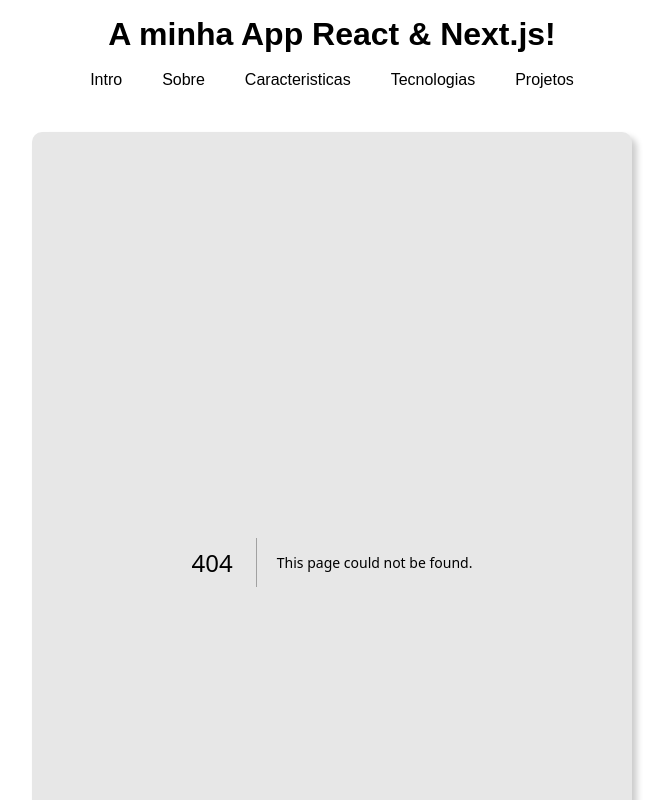
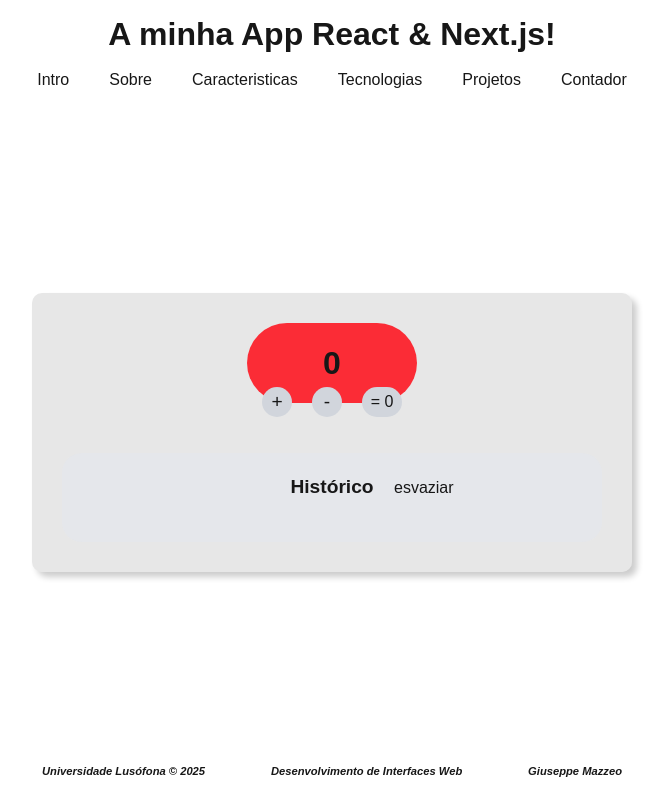
Before and after one commit to giuseppemazze0/next-giuseppe, a Next.js app: page /contador in a window 1280 px wide. Before the commit this address had no page. Shown: the top 800 px of the page, without its empty margins (308-978 px from the left). Built offline with nearby package versions, Linux system fonts and the light colour scheme.

Commit message:
contador

```diff
--- /dev/null
+++ b/app/contador/page.tsx
@@ -0,0 +1,7 @@
+import Contador from "@/components/Contador/Contador"
+
+export default function ContadorPage() {
+    return (
+        <Contador/>
+    )
+}
--- a/app/layout.tsx
+++ b/app/layout.tsx
@@ -29,6 +29,7 @@ export default function RootLayout({
               <li><Link href="/caracteristicas">Caracteristicas</Link></li>
               <li><Link href="/tecnologias">Tecnologias</Link></li>
               <li><Link href="/projetos">Projetos</Link></li>
+              <li><Link href="/contador">Contador</Link></li>
             </ul>
           </nav>
         </header>
--- /dev/null
+++ b/components/Contador/Contador.tsx
@@ -0,0 +1,129 @@
+"use client"
+
+import { useEffect, useState } from "react"
+
+interface HistoricoContador {
+    atual: number
+    horario: string
+    corFundo: string
+}
+
+export default function Contador() {
+    const [contador, setContador] = useState<number>(() => {
+        const contadorStored = localStorage.getItem('contador')
+        return contadorStored ? Number(contadorStored) : 0
+    })
+    const [corFundo, setCorFundo] = useState<string>('')
+    const [historico, setHistorico] = useState<HistoricoContador[]>(() => {
+        const historicoStored = localStorage.getItem('historico')
+        return (historicoStored) ? JSON.parse(historicoStored) : []
+    })
+    const limiteMin = 0
+    const limiteMax = 10
+
+
+    function definirCorFundo (cont: number) {
+        if (cont <= 3) return 'bg-red-500'
+        if (cont <= 7) return 'bg-yellow-500'
+        return 'bg-green-500'
+    }
+
+    function aumentarContador () {
+        if (contador >= limiteMax) {
+            alert('Atingiu o limite máximo')
+            return
+        }
+        let cont = contador+1
+        setContador(cont)
+        acrescentarHistorico(cont)
+    }
+    function diminuirContador () {
+        if (contador <= limiteMin) {
+            alert('Atingiu o limite mínimo')
+            return
+        }
+        let cont = contador-1
+        setContador(cont)
+        acrescentarHistorico(cont)
+    }
+    function resetarContador () {
+        setContador(0)
+        acrescentarHistorico(0)
+    }
+
+
+    function acrescentarHistorico (cont: number) {
+        const data = new Date()
+        const corFundoAtual = definirCorFundo(cont)
+
+        setHistorico(historico => [
+            ...historico,
+            {
+                atual: cont,
+                horario: `${data.getHours()}:${data.getMinutes()}:${data.getSeconds()}`,
+                corFundo: `${corFundoAtual}`
+            }
+        ])
+    }
+    function resetarHistorico () { setHistorico([]) }
+
+
+
+    useEffect(() => {
+        const corFundoAtual = definirCorFundo(contador)
+
+        setCorFundo(corFundoAtual)
+
+        localStorage.setItem('contador', `${contador}`)
+    }, [contador])
+
+    useEffect(() => {
+        localStorage.setItem('historico', JSON.stringify(historico))
+    }, [historico])
+
+
+
+    return (
+        <div className="relative">
+            <p className={`flex justify-center items-center w-[170px] h-[80px] m-auto rounded-full text-[2em] font-bold ${corFundo} transition duration-500 ease-in-out`}>
+                {contador}
+            </p>
+
+            <div className="absolute top-[64px] left-[50%] flex justify-center gap-x-[20px] transform -translate-x-[50%]">
+                <button onClick={aumentarContador} className="cursor-pointer flex justify-center items-center w-[30px] h-[30px] rounded-full text-[1.2em] bg-gray-300 active:bg-gray-400">
+                    +
+                </button>
+                <button onClick={diminuirContador} className="cursor-pointer flex justify-center items-center w-[30px] h-[30px] rounded-full text-[1.2em] bg-gray-300 active:bg-gray-400">
+                    -
+                </button>
+                <button onClick={resetarContador} className="cursor-pointer flex justify-center items-center w-[40px] h-[30px] rounded-full  bg-gray-300 active:bg-gray-400">
+                    = 0
+                </button>
+            </div>
+
+            <div className="flex flex-col items-center gap-y-[20px] py-[20px] mt-[50px] rounded-[20px] bg-gray-200">
+                <div className="relative">
+                    <h2 className="text-center text-[1.2em]">
+                        Histórico
+                    </h2>
+                    <button onClick={resetarHistorico} className="absolute cursor-pointer top-[50%] right-[-80px] hover:underline transform -translate-y-[50%]">
+                        esvaziar
+                    </button>
+                </div>
+
+                <ul className="flex flex-col items-center gap-y-[10px]">
+                    {historico.map((historicoAtual) => (
+                        <li className={`w-fit px-[20px] py-[5px] rounded-[5px] ${historicoAtual.corFundo}`}>
+                            <span className="block text-[.9em] italic">
+                                {historicoAtual.horario}
+                            </span>
+                            <span className="text-[1.2em]">
+                                {historicoAtual.atual}
+                            </span>
+                        </li>
+                    ))}
+                </ul>
+            </div>
+        </div>
+    )
+}
--- a/components/DescricaoProjetos/DescricaoProjetos.tsx
+++ b/components/DescricaoProjetos/DescricaoProjetos.tsx
@@ -1,30 +1,9 @@
 import Link from 'next/link';
 import Orgulho from '@/components/Orgulho/Orgulho';
 import Projeto from '../Projeto/Projeto';
+import projetos from '@/data/projetos.json'
 
-const itens = []
-const quantidadeLabs = 7;
-const nomeProjetos = ["São Paulo", "São Paulo", "São Paulo", "Taberna DEISI", "JavaScript", "Lojinha.", "Lojinha,"]
-const descricaoProjetos = [
-  "No primeiro laboratório, escolhemos uma cidade para servir de base ao projeto. Foi aqui que tivemos nosso primeiro contato com a linguagem HTML e aprendemos a estruturar uma página web simples.",
-  "No segundo laboratório, deixamos nossa página muito mais elegante com o uso de CSS. Exploramos seletores, estilização básica e começamos a construir um layout mais organizado.",
-  "Para concluir essa trilogia da cidade, aprimoramos o projeto com todos os conhecimentos de HTML e CSS adquiridos ao longo do semestre, incluindo flexbox, grid, media queries e outras técnicas avançadas de layout.",
-  "Após dominar HTML e CSS, desenvolvemos nosso primeiro projeto utilizando JavaScript. Este laboratório ficou repleto de eventos interativos, desde acariciar um cachorro ao passar o mouse até caçar ratos para trocar moedas e gastar em bebidas, criando uma experiência divertida e dinâmica.",
-  "No laboratório seguinte, continuamos a trabalhar com JavaScript, mas desta vez de forma mais simples. Implementamos eventos básicos para reforçar os conceitos de manipulação do DOM e interação com o usuário.",
-  "Neste laboratório, introduzimos o uso do LocalStorage. O objetivo era criar uma loja onde o utilizador pudesse visualizar produtos, selecionar itens e adicioná-los ao carrinho, mantendo esses dados armazenados localmente.",
-  "Sendo o último laboratório antes de avançarmos para React e Next.js, aprimoramos a loja tanto visualmente quanto em desempenho. Agora, os produtos exibidos passam a ser obtidos de uma API externa, e o visitante pode efetivamente realizar compras dentro do site."
-];
-
-export default function Projetos() {
-    let url =''
-    for (let i = 0; i < quantidadeLabs; i++) {
-        url = (i < 3) ? `https://giuseppemazze0.github.io/lab${i+1}/cidade/index.html` : `https://giuseppemazze0.github.io/lab${i+1}/index.html`
-
-        itens.push(
-            <Projeto key={i} index={i+1} nome={nomeProjetos[i]} url={url} descricao={descricaoProjetos[i]}/>
-        )
-    }
-
+export default function DescricaoProjetos() {
     return (
         <div className='conteudo-main'>
             <h2>Projetos</h2>
@@ -38,7 +17,9 @@ export default function Projetos() {
             </p>
 
             <div className='my-[40px]'>
-                {itens}
+                {projetos.map((projeto, index) => (
+                    <Projeto key={`projeto-${index}`} index={index} nome={projeto.nome} url={projeto.url} descricao={projeto.descricao}/>
+                ))}
             </div>
 
             <Orgulho nome="loja" link="https://giuseppemazze0.github.io/lab7/index.html"/>
--- a/components/Projeto/Projeto.tsx
+++ b/components/Projeto/Projeto.tsx
@@ -9,8 +9,8 @@ interface ProjetoProps {
 
 export default function Projeto({index, nome, url, descricao}:ProjetoProps) {
     return (
-        <div className='p-[10px] my-[25px] rounded-[5px] hover:bg-blue-100 transition duration-400 ease-in-out'>
-            <h3 className='mb-[20px] font-bold text-[1.2em] text-center'>Laboratório {index} - {nome}</h3>
+        <div className='p-[10px] my-[25px] rounded-[5px] bg-blue-100 hover:bg-blue-400 transition duration-400 ease-in-out'>
+            <h3 className='mb-[20px] font-bold text-[1.2em] text-center'>Laboratório {index+1} - {nome}</h3>
 
             <p className='indent-[30px] text-justify'>
                 {descricao}
--- /dev/null
+++ b/data/projetos.json
@@ -0,0 +1,37 @@
+[
+  {
+    "nome": "São Paulo",
+    "descricao": "No primeiro laboratório, escolhemos uma cidade para servir de base ao projeto. Foi aqui que tivemos nosso primeiro contato com a linguagem HTML e aprendemos a estruturar uma página web simples.",
+    "url": "https://giuseppemazze0.github.io/lab1/cidade/index.html"
+  },
+  {
+    "nome": "São Paulo",
+    "descricao": "No segundo laboratório, deixamos nossa página muito mais elegante com o uso de CSS. Exploramos seletores, estilização básica e começamos a construir um layout mais organizado.",
+    "url": "https://giuseppemazze0.github.io/lab2/cidade/index.html"
+  },
+  {
+    "nome": "São Paulo",
+    "descricao": "Para concluir essa trilogia da cidade, aprimoramos o projeto com todos os conhecimentos de HTML e CSS adquiridos ao longo do semestre, incluindo flexbox, grid, media queries e outras técnicas avançadas de layout.",
+    "url": "https://giuseppemazze0.github.io/lab3/cidade/index.html"
+  },
+  {
+    "nome": "Taberna DEISI",
+    "descricao": "Após dominar HTML e CSS, desenvolvemos nosso primeiro projeto utilizando JavaScript. Este laboratório ficou repleto de eventos interativos, desde acariciar um cachorro ao passar o mouse até caçar ratos para trocar moedas e gastar em bebidas, criando uma experiência divertida e dinâmica.",
+    "url": "https://giuseppemazze0.github.io/lab4/index.html"
+  },
+  {
+    "nome": "JavaScript",
+    "descricao": "No laboratório seguinte, continuamos a trabalhar com JavaScript, mas desta vez de forma mais simples. Implementamos eventos básicos para reforçar os conceitos de manipulação do DOM e interação com o usuário.",
+    "url": "https://giuseppemazze0.github.io/lab5/index.html"
+  },
+  {
+    "nome": "Lojinha.",
+    "descricao": "Neste laboratório, introduzimos o uso do LocalStorage. O objetivo era criar uma loja onde o utilizador pudesse visualizar produtos, selecionar itens e adicioná-los ao carrinho, mantendo esses dados armazenados localmente.",
+    "url": "https://giuseppemazze0.github.io/lab6/index.html"
+  },
+  {
+    "nome": "Lojinha.",
+    "descricao": "Sendo o último laboratório antes de avançarmos para React e Next.js, aprimoramos a loja tanto visualmente quanto em desempenho. Agora, os produtos exibidos passam a ser obtidos de uma API externa, e o visitante pode efetivamente realizar compras dentro do site.",
+    "url": "https://giuseppemazze0.github.io/lab7/index.html"
+  }
+]
```
